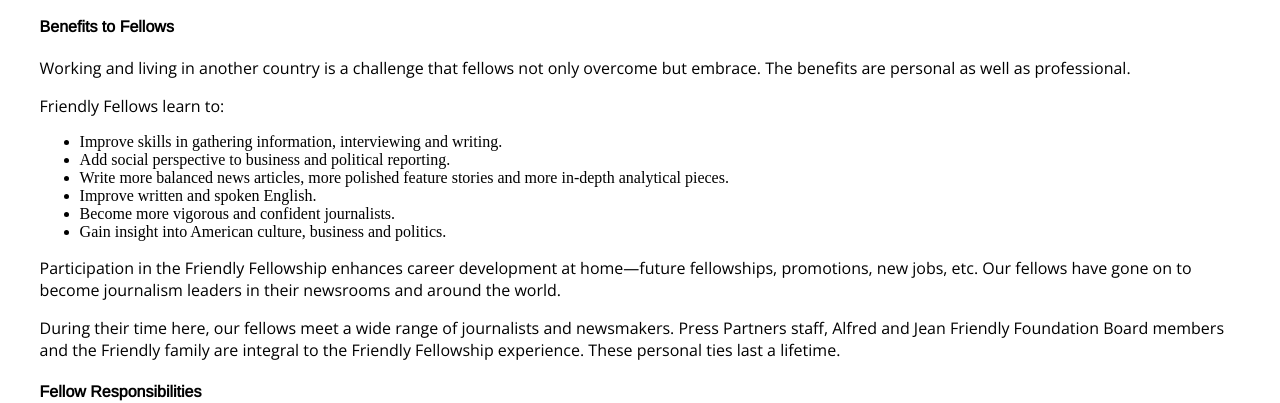
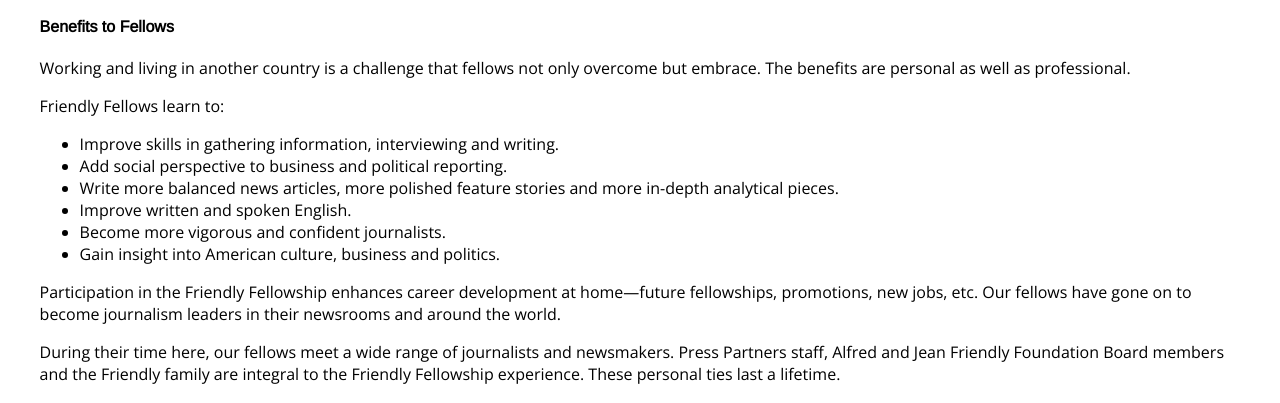
Before and after one commit to J4502-SS19/afpgroup, a plain HTML site: page beingafellowpage.html in a window 1280 px wide. Shown: the part 403-806 px from the top of the page. Drawn offline with nearby package versions, Linux system fonts and the light colour scheme.

Commit message:
list text

```diff
--- a/style.css
+++ b/style.css
@@ -23,7 +23,13 @@ h4 {
 	font-style: bold;
 	font-size: 26px
 	color: #214b74
+}
 
+ul {
+	color: #000000;
+      font-family: 'Open Sans', arial; sans-serif;
+			font-style: normal;
+			font-size: 16px;
 }
 
 #container{
```
